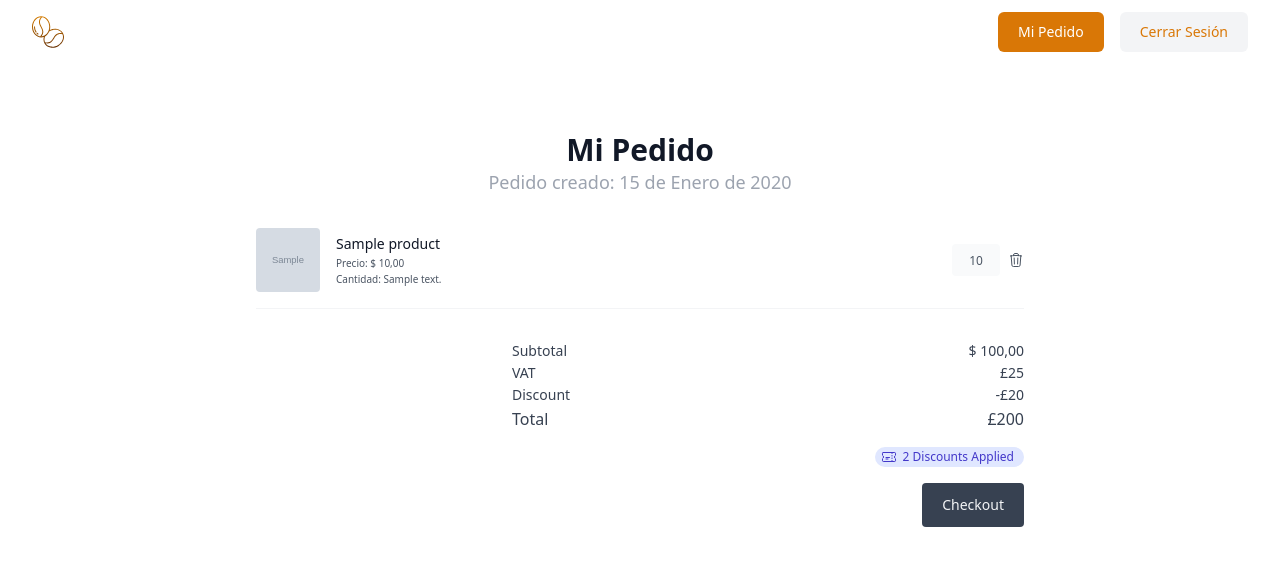
After one commit to Jhanan2022/coffee_shop, a Django app: page /pedidos/mi-orden/ in a window 1280 px wide. The commit adds this page. Shown: the top 574 px of the page. Run offline with Django 5.2, Linux system fonts and the light colour scheme; a user stored in the database is signed in; tables that the repository leaves empty hold one stand-in row (values such as "Sample post"); grey boxes marked "Sample" are stand-in pictures; some libraries are stand-ins or nearby versions.

Commit message:
ajustes del día 14, agregada funcionalidad para agregar productos al pedido sin agregar varias veces el mismo.

```diff
--- a/coffee_shop/settings.py
+++ b/coffee_shop/settings.py
@@ -138,3 +138,5 @@ CRISPY_TEMPLATE_PACK = "tailwind"
 LOGIN_REDIRECT_URL = "list_product"
 
 LOGOUT_REDIRECT_URL = 'login'
+
+LOGIN_URL = 'login'
--- a/orders/models.py
+++ b/orders/models.py
@@ -13,8 +13,9 @@ class Order(models.Model):
 
 class OrderProduct(models.Model):
     order = models.ForeignKey(Order, on_delete=models.CASCADE)
-    product = models.ForeignKey(Product, on_delete=models.PROTECT)
-    quantity = models.IntegerField()
+    product = models.ForeignKey(Product, on_delete=models.CASCADE)
+    quantity = models.PositiveIntegerField(default=1)  # Asegúrate de que `default` esté definido
+
 
     def  __str__(self):
         return f"Order {self.order.id} - Product {self.product.id}"
--- /dev/null
+++ b/orders/templates/orders/my_order.html
@@ -0,0 +1,133 @@
+{% extends "base.html" %}
+
+{% block content %}
+
+    <section>
+        <div class="mx-auto max-w-screen-xl px-4 py-8 sm:px-6 sm:py-12 lg:px-8">
+          <div class="mx-auto max-w-3xl">
+            <header class="text-center">
+                <h1 class="text-xl font-bold text-gray-900 sm:text-3xl">Mi Pedido</h1>
+                <h3 class="text-gray-400 sm:text-lg">Pedido creado: {{order.order_date|date}}</h3>
+            </header>
+            <div class="mt-8">
+              <ul class="space-y-4">
+                {% for product_order in order.orderproduct_set.all %}
+                <li class="flex items-center gap-4">
+                    {% if product_order.product.photo %}
+                        <img src="{{product_order.product.photo.url}}" alt="{{product_order.product.name}}" class="size-16 rounded object-cover"/>
+                    {% endif %}
+
+                  <div>
+                    <h3 class="text-sm text-gray-900">{{product_order.product.name}}</h3>
+
+                    <dl class="mt-0.5 space-y-px text-[10px] text-gray-600">
+                      <div>
+                        <dt class="inline">Precio:</dt>
+                        <dd class="inline">$ {{product_order.product.price}}</dd>
+                      </div>
+
+                      <div>
+                        <dt class="inline">Cantidad:</dt>
+                        <dd class="inline">{{product_order.product.description}}</dd>
+                      </div>
+                    </dl>
+                  </div>
+
+                  <div class="flex flex-1 items-center justify-end gap-2">
+                    <form>
+                      <label for="Line1Qty" class="sr-only"> Quantity </label>
+
+                      <input
+                        type="number"
+                        min="1"
+                        value="{{product_order.quantity}}"
+                        id="Line1Qty"
+                        class="h-8 w-12 rounded border-gray-200 bg-gray-50 p-0 text-center text-xs text-gray-600 [-moz-appearance:_textfield] focus:outline-none [&::-webkit-inner-spin-button]:m-0 [&::-webkit-inner-spin-button]:appearance-none [&::-webkit-outer-spin-button]:m-0 [&::-webkit-outer-spin-button]:appearance-none"
+                      />
+                    </form>
+
+                    <button class="text-gray-600 transition hover:text-red-600">
+                      <span class="sr-only">Remove item</span>
+
+                      <svg
+                        xmlns="http://www.w3.org/2000/svg"
+                        fill="none"
+                        viewBox="0 0 24 24"
+                        stroke-width="1.5"
+                        stroke="currentColor"
+                        class="size-4"
+                      >
+                        <path
+                          stroke-linecap="round"
+                          stroke-linejoin="round"
+                          d="M14.74 9l-.346 9m-4.788 0L9.26 9m9.968-3.21c.342.052.682.107 1.022.166m-1.022-.165L18.16 19.673a2.25 2.25 0 01-2.244 2.077H8.084a2.25 2.25 0 01-2.244-2.077L4.772 5.79m14.456 0a48.108 48.108 0 00-3.478-.397m-12 .562c.34-.059.68-.114 1.022-.165m0 0a48.11 48.11 0 013.478-.397m7.5 0v-.916c0-1.18-.91-2.164-2.09-2.201a51.964 51.964 0 00-3.32 0c-1.18.037-2.09 1.022-2.09 2.201v.916m7.5 0a48.667 48.667 0 00-7.5 0"
+                        />
+                      </svg>
+                    </button>
+                  </div>
+                </li>
+                {% empty %}
+                No hay items en tu orden.
+                {% endfor %}
+                <div class="mt-8 flex justify-end border-t border-gray-100 pt-8">
+                <div class="w-screen max-w-lg space-y-4">
+                  <dl class="space-y-0.5 text-sm text-gray-700">
+                    <div class="flex justify-between">
+                      <dt>Subtotal</dt>
+                      <dd>$ {% if subtotal %}{{ subtotal }} {% else %}$ 0{% endif %}</dd>
+                    </div>
+
+                    <div class="flex justify-between">
+                      <dt>VAT</dt>
+                      <dd>£25</dd>
+                    </div>
+
+                    <div class="flex justify-between">
+                      <dt>Discount</dt>
+                      <dd>-£20</dd>
+                    </div>
+
+                    <div class="flex justify-between !text-base font-medium">
+                      <dt>Total</dt>
+                      <dd>£200</dd>
+                    </div>
+                  </dl>
+
+                  <div class="flex justify-end">
+                    <span
+                      class="inline-flex items-center justify-center rounded-full bg-indigo-100 px-2.5 py-0.5 text-indigo-700"
+                    >
+                      <svg
+                        xmlns="http://www.w3.org/2000/svg"
+                        fill="none"
+                        viewBox="0 0 24 24"
+                        stroke-width="1.5"
+                        stroke="currentColor"
+                        class="-ms-1 me-1.5 size-4"
+                      >
+                        <path
+                          stroke-linecap="round"
+                          stroke-linejoin="round"
+                          d="M16.5 6v.75m0 3v.75m0 3v.75m0 3V18m-9-5.25h5.25M7.5 15h3M3.375 5.25c-.621 0-1.125.504-1.125 1.125v3.026a2.999 2.999 0 010 5.198v3.026c0 .621.504 1.125 1.125 1.125h17.25c.621 0 1.125-.504 1.125-1.125v-3.026a2.999 2.999 0 010-5.198V6.375c0-.621-.504-1.125-1.125-1.125H3.375z"
+                        />
+                      </svg>
+
+                      <p class="whitespace-nowrap text-xs">2 Discounts Applied</p>
+                    </span>
+                  </div>
+
+                  <div class="flex justify-end">
+                    <a
+                      href="#"
+                      class="block rounded bg-gray-700 px-5 py-3 text-sm text-gray-100 transition hover:bg-gray-600"
+                    >
+                      Checkout
+                    </a>
+                  </div>
+                </div>
+              </div>
+            </div>
+          </div>
+        </div>
+      </section>
+{% endblock %}
--- a/orders/urls.py
+++ b/orders/urls.py
@@ -1,7 +1,7 @@
 from django.urls import path
-from products.views import ProductFormView, ProductListView
+from .views import MyOrderView, add_product_to_order
 
 urlpatterns = [
-    #path('agregar/', ProductFormView.as_view(), name="add_product"),
-    #path('', ProductListView.as_view(), name="list_product"),
+    path('mi-orden/', MyOrderView.as_view(), name="my_order"),
+    path("agregar-producto/", add_product_to_order, name="add_product")
 ]
--- a/orders/views.py
+++ b/orders/views.py
@@ -1,3 +1,72 @@
-from django.shortcuts import render
+from django.shortcuts import redirect, render
+from django.views.generic import DetailView
+from django.contrib.auth.mixins import LoginRequiredMixin
+from .models import Order
+from .forms import OrderProductForm
+from django.contrib.auth.decorators import login_required
 
-# Create your views here.
+
+class MyOrderView(LoginRequiredMixin, DetailView):
+    model = Order
+    template_name = "orders/my_order.html"
+    context_object_name = "order"
+
+    def get_object(self, queryset=None):
+        order = Order.objects.filter(
+            is_active=True, user=self.request.user
+        ).first()  # Obtenemos la primera orden activa del usuario
+        return order
+
+    def get_context_data(self, **kwargs):
+        # Llamamos al contexto original
+        context = super().get_context_data(**kwargs)
+
+        # Calculamos el subtotal
+        order = self.get_object()
+        if order is None:
+            context["subtotal"] = 0
+        else:
+            context["subtotal"] = sum(
+                [
+                    item.product.price * item.quantity
+                    for item in order.orderproduct_set.all()
+                ]
+            )
+
+        return context
+
+
+@login_required
+def add_product_to_order(request):
+    if request.method == 'POST':
+        form = OrderProductForm(request.POST)
+        if form.is_valid():
+            # Obtener o crear la orden activa del usuario
+            order, _ = Order.objects.get_or_create(
+                is_active=True,
+                user=request.user
+            )
+
+            # Obtener el producto del formulario
+            product = form.cleaned_data['product']
+
+            # Intentar obtener el OrderProduct existente para la combinación de producto y orden
+            order_product, created = order.orderproduct_set.get_or_create(
+                product=product
+            )
+
+            if created:
+                # Si se creó un nuevo OrderProduct, establecer la cantidad en 1
+                order_product.quantity = 1
+            else:
+                # Si ya existe, incrementar la cantidad
+                order_product.quantity += 1
+
+            # Guardar el OrderProduct
+            order_product.save()
+
+            return redirect('my_order')
+    else:
+        form = OrderProductForm()
+
+    return render(request, 'orders/create_order_product.html', {'form': form})
--- a/templates/base.html
+++ b/templates/base.html
@@ -5,6 +5,14 @@
     <meta name="viewport" content="width=device-width, initial-scale=1.0">
     <title>Coffe Shop</title>
     <script src="https://cdn.tailwindcss.com"></script>
+    <style>
+      .line-clamp-1 {
+        display: -webkit-box;
+        -webkit-line-clamp: 1;
+        -webkit-box-orient: vertical;
+        overflow: hidden;
+      }
+    </style>
 </head>
 <body>
   <header class="bg-white">
@@ -53,7 +61,7 @@
             {% if user.is_authenticated %}
             <a
               class="block rounded-md bg-amber-600 px-5 py-2.5 text-sm font-medium text-white transition hover:bg-amber-700"
-              href="#"
+              href="{% url 'my_order' %}"
             >
               Mi Pedido
             </a>
```
Also changed, not shown: orders/forms.py (added, +7 -0 lines), products/templates/products/list_product.html (+40 -18 lines), orders/migrations/0002_alter_orderproduct_quantity.py (added), orders/migrations/0003_alter_orderproduct_product_and_more.py (added), orders/templates/orders/create_order_product.html (added).
